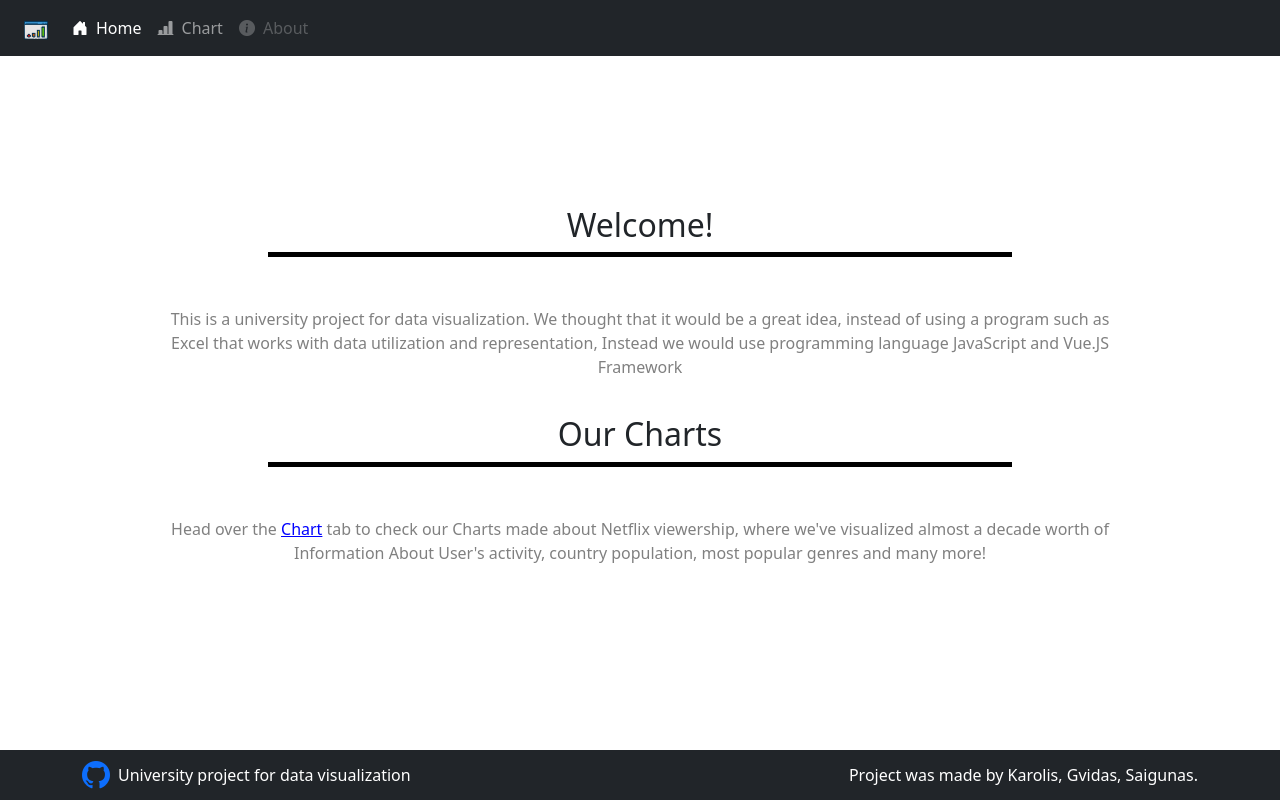
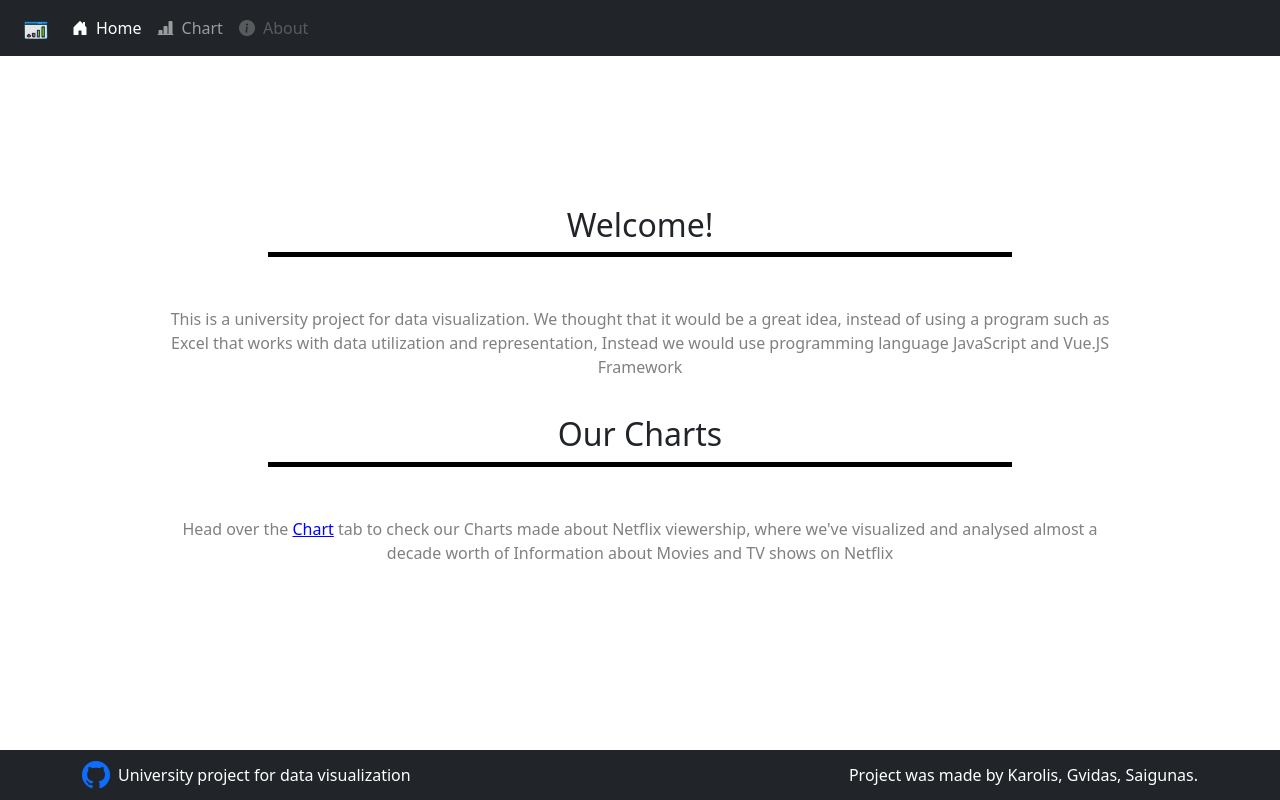
Before and after one commit to Saigunas/Chart-website, a Vue app: page / in a window 1280 px wide. Built offline with nearby package versions, Linux system fonts and the light colour scheme.

Commit message:
fix: updated home 'about charts' section to be relevant to the project

```diff
--- a/src/components/Home.vue
+++ b/src/components/Home.vue
@@ -19,8 +19,8 @@
 
     <div class="about-border"></div>
       <p>
-        Head over the <a @click="activeTab = 'Chart'" class="chart-view" href="#">Chart</a>  tab to check our Charts made about Netflix viewership, where we've visualized almost a decade worth of Information
-        About User's activity, country population, most popular genres and many more!
+        Head over the <a @click="activeTab = 'Chart'" class="chart-view" href="#">Chart</a>  tab to check our Charts made about Netflix viewership, where we've visualized and analysed almost a decade worth of Information
+        about Movies and TV shows on Netflix
         <chart v-if="activeTab === 'Chart'"/>
     </p>
   </div>
```
